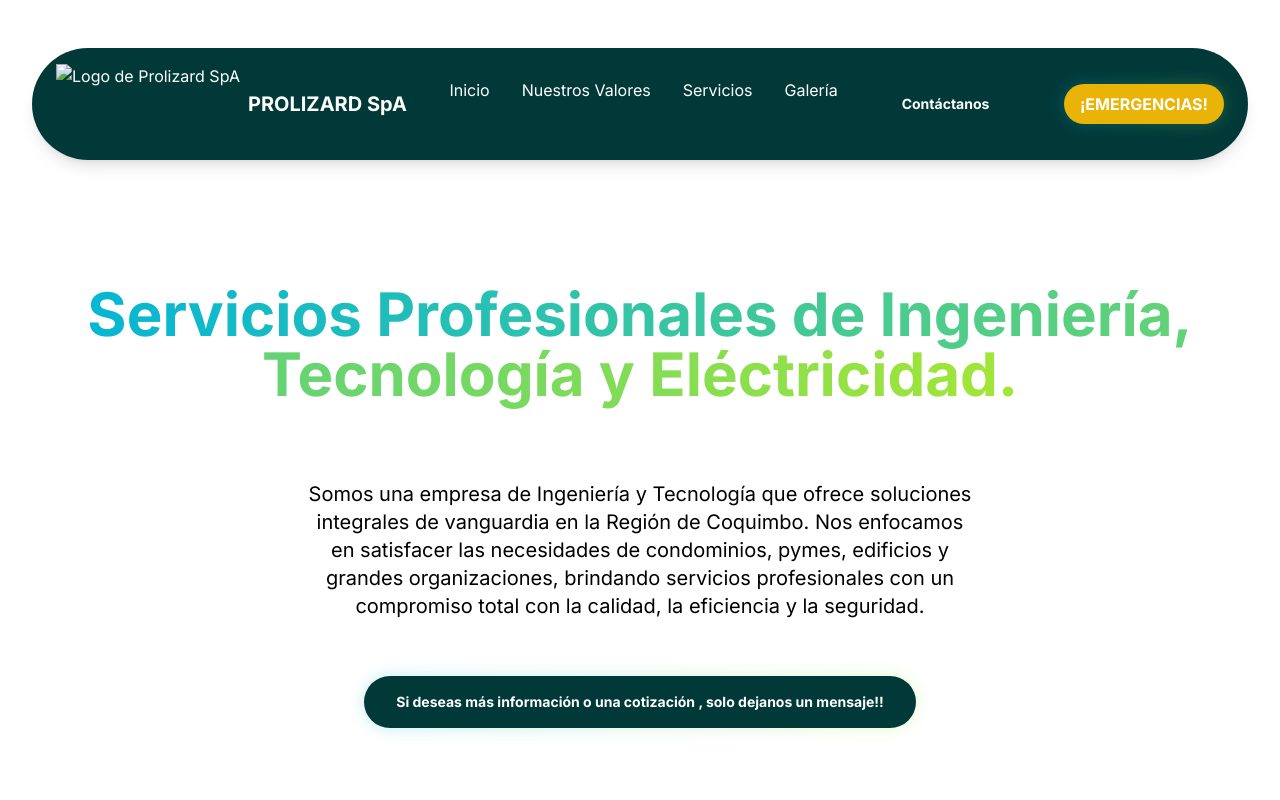
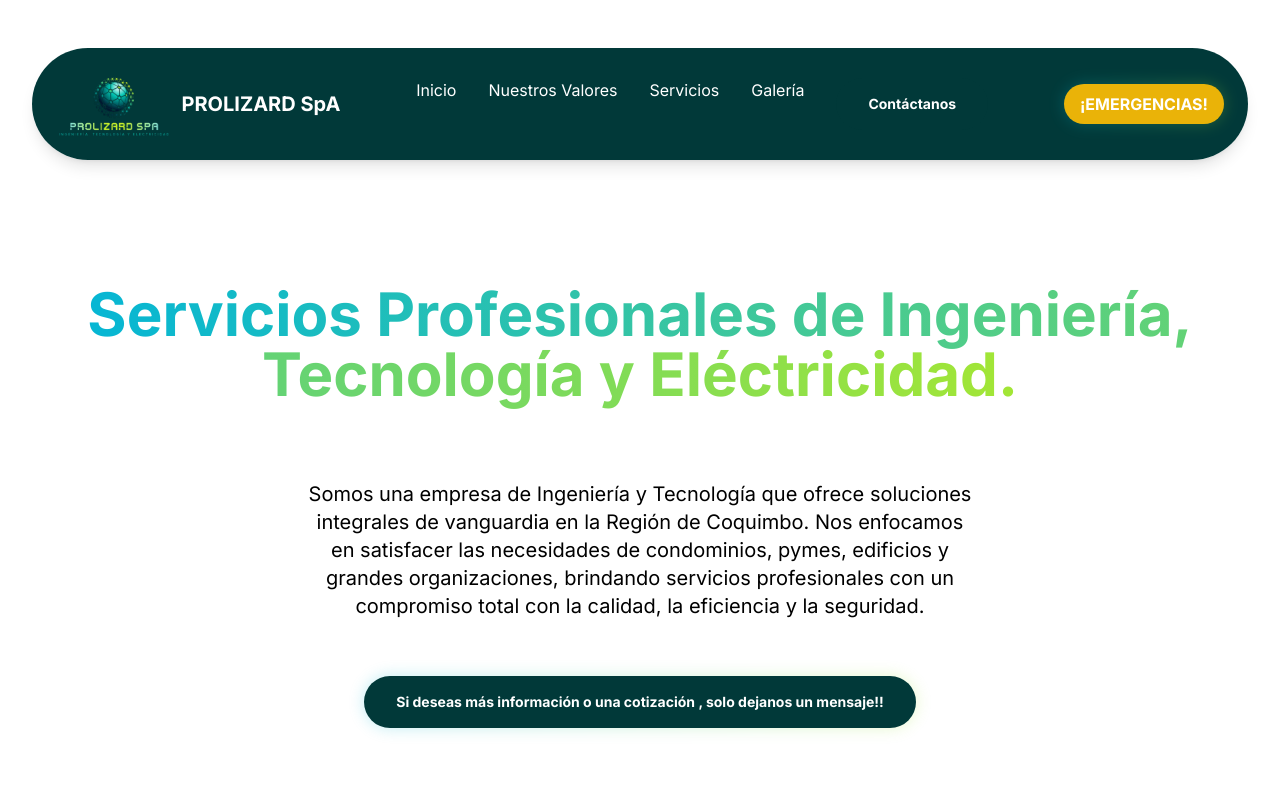
Before and after one commit to prolizardst/prolizard, a plain HTML site: page main.html in a window 1280 px wide. Shown: the top 800 px of the page. Drawn offline with nearby package versions, Linux system fonts and the light colour scheme.

Commit message:
ruta de imagenes de logo

```diff
--- a/main.html
+++ b/main.html
@@ -78,7 +78,7 @@
           <div class="flex items-center">
             <a href="index.html" class="flex items-center space-x-2">
               <img
-                src="#logopng092025.png"
+                src="logopng092025.png"
                 alt="Logo de Prolizard SpA"
                 class="h-20 w-15"
               />
```
